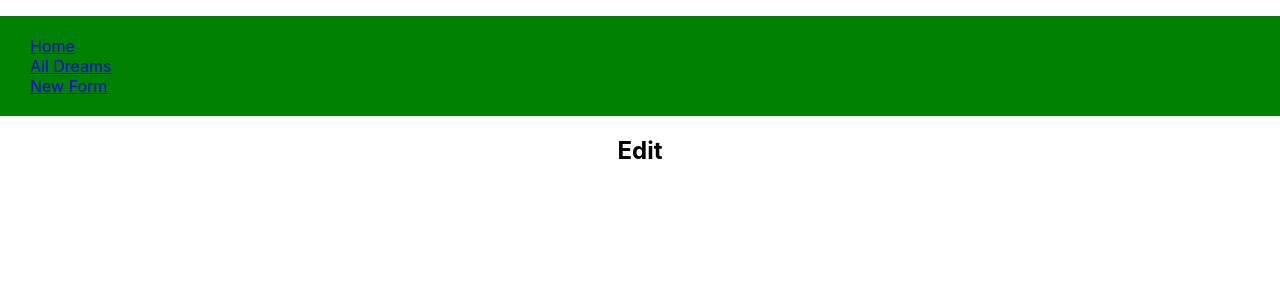
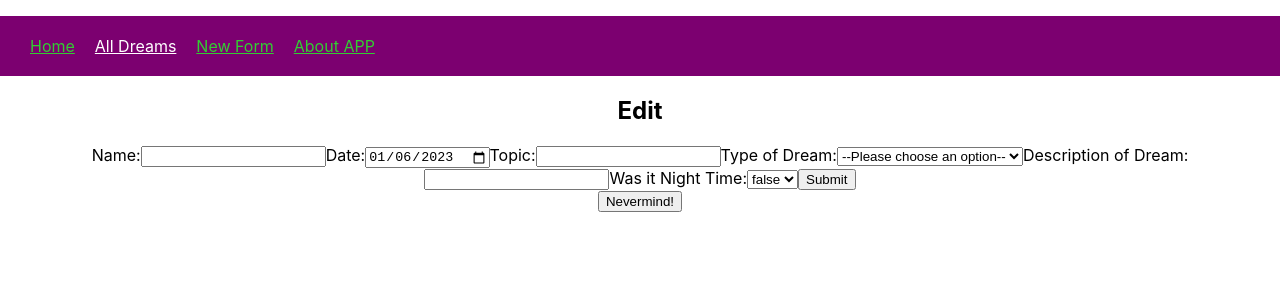
Before and after one commit to SharukhGV/Dream-Log-App-frontend, a React (Create React App) app: page /dreams/1/edit in a window 1280 px wide. Shown: the top 300 px of the page. Built offline with nearby package versions, Linux system fonts and the light colour scheme; no server answers.

Commit message:
completed edit form and new form functionality

```diff
--- a/package.json
+++ b/package.json
@@ -7,6 +7,7 @@
     "@testing-library/react": "^13.4.0",
     "@testing-library/user-event": "^13.5.0",
     "axios": "^1.3.2",
+    "moment": "^2.29.4",
     "react": "^18.2.0",
     "react-bootstrap": "^2.7.1",
     "react-dom": "^18.2.0",
--- a/src/App.css
+++ b/src/App.css
@@ -26,10 +26,12 @@
 
   }
 
+  li {display: inline-block;}
+
 
 .no-bullets {
   list-style-type: none;
-  background-color: green;
+  background-color: rgb(124, 0, 112);
   padding: 20px;
 }
 .links{
--- a/src/App.js
+++ b/src/App.js
@@ -7,6 +7,7 @@ import Index from "./Pages/Index";
 import NewForm from "./Pages/NewForm";
 import Show from "./Pages/Show";
 import "./App.css";
+import About from "./Components/About";
 
 function App() {
 
@@ -20,6 +21,8 @@ function App() {
         <Route path="/dreams/:id" element={<Show />} />
         <Route path="/dreams/:id/edit" element={<Edit />} />
         <Route path="/dreams/new" element={<NewForm />} />
+        <Route path="/about" element={<About />} />
+
         <Route path="*" element={<NotFound />} />
       </Routes>
     </Router>
--- a/src/Components/Dream.js
+++ b/src/Components/Dream.js
@@ -22,12 +22,13 @@ function Dream({ individualdreamID, isGoodQ, name, date, description, topic, nig
 //   }, [API,individualdreamID]);
   return (
 <>
-
+<tbody>
     <tr>
         <td>DREAM# {index+=1}</td>
     <td><Link to={`/dreams/${individualdreamID}`}>{name}</Link></td>
     <td>{topic}</td>
     </tr>
+    </tbody>
 {/* <button onClick={setShow(!show)}>Show Deam Details</button>
 
 {show ? <DreamDetails /> : null} */}
--- a/src/Components/DreamDetails.js
+++ b/src/Components/DreamDetails.js
@@ -1,6 +1,7 @@
 import { useState, useEffect } from "react";
 import { Link, useParams, useNavigate } from "react-router-dom";
 import axios from "axios";
+import moment from "moment";
 
 function DreamDetails({individualdreams,index}){
   const {id} = useParams();
@@ -50,10 +51,10 @@ function DreamDetails({individualdreams,index}){
           <strong>Name:</strong> {dream.name}
         </h3>
         <h3>
-          <strong>Date:</strong> {dream.date}
+          <strong>Date:</strong> {moment(dream.date).format('YYYY-MM-DD')}
         </h3>
         <h3>
-          <strong>Was your Dream Good?:</strong> {dream.good_dream ? <div>true</div> : <div>false</div>}
+          <strong>Was your Dream Good?:</strong> {dream.good_dream}
         </h3>
         <h3>
           <strong>Dream Description:</strong> {dream.dream_description}
--- a/src/Components/DreamEditForm.js
+++ b/src/Components/DreamEditForm.js
@@ -1,13 +1,144 @@
 import { useParams, useNavigate, Link } from "react-router-dom";
 import { useState, useEffect } from "react";
 import axios from "axios";
+import moment from "moment";
 
 const API = process.env.REACT_APP_API_URL;
 
-function DreamEditForm(){
+function DreamEditForm() {
+  let { id } = useParams();
+  // console.log(dream)
+  //dreams is the previous data populated into the form
+
+  const [dream, setdream] = useState({
+    name: "",
+    good_dream: "",
+    dream_description: "",
+    date: "2023-01-06T05:00:00.000Z",
+    topic:"",
+    night: false,
+  });
+
+  console.log(dream)
+
+  const navigate = useNavigate();
+
+
+  useEffect(() => {
+    axios
+      .get(`${API}/dreams/${id}`)
+      .then((response) => {
+        console.log(response.data);
+        setdream(response.data);
+
+      })
+      .catch((e) => console.error(e));
+  }, [id]);
 
 
 
+  const handleTextChange = (event) => {
+
+    if (event.target.id === "night") {
+        setdream({ ...dream, [event.target.id]: event.target.value === "true" });
+      } else {
+        setdream({ ...dream, [event.target.id]: event.target.value });
+      }
+    setdream({ ...dream, [event.target.id]: event.target.value });
+  };
+
+
+  const updatedream = (id, dream) => {
+      console.log(dream)
+
+    axios
+      .put(`${API}/dreams/${id}`, dream)
+      .then((response) => {
+        // setdream(response.data); // set the entire `dream` object
+        navigate(`/dreams/${id}`);
+      })
+      .catch((e) => console.error("catch", e));
+  };
+
+  const handleSubmit = (event) => {
+    event.preventDefault();
+    updatedream(id, dream);
+    console.log(dream)
+
+  };
+
+  return (
+    <div className="edit">
+      <form onSubmit={handleSubmit}>
+        <label htmlFor="name">Name:</label>
+        <input
+          id="name"
+          value={dream.name}
+          type="text"
+          onChange={handleTextChange}
+          required
+        />
+        <label htmlFor="date">Date:</label>
+        <input
+          id="date"
+          type="date"
+          // pattern="http[s]*://.+"
+          value={moment(dream.date).format("YYYY-MM-DD")}
+          // placeholder="http://"
+          onChange={handleTextChange}
+        />
+        <label htmlFor="category">Topic:</label>
+        <input
+          id="topic"
+          type="text"
+          name="topic"
+          value={dream.topic}
+          onChange={handleTextChange}
+        />
+        <label htmlFor="good_dream">Type of Dream:</label>
+
+        <select
+          onChange={handleTextChange}
+          name="good_dream"
+          id="good_dream"
+          value={dream.good_dream}
+          >
+          <option value="">--Please choose an option--</option>
+          <option value="good">good</option>
+          <option value="neutral">neutral</option>
+          <option value="bad">bad</option>
+        </select>
+
+        <label htmlFor="dream_description">Description of Dream:</label>
+
+        <input
+          id="dream_description"
+          type="text"
+          name="dream_description"
+          value={dream.dream_description}
+          onChange={handleTextChange}
+        />
+
+        <label htmlFor="night">Was it Night Time:</label>
+
+        <select
+          onChange={handleTextChange}
+          name="night"
+          id="night"
+          value={dream.night}
+          >
+          <option defaultValue={true}>true</option>
+          <option defaultValue={false}>false</option>
+        </select>
+
+
+        <input type="submit" />
+      </form>
+      <Link to={`/dreams/${id}`}>
+        <button>Nevermind!</button>
+      </Link>
+    </div>
+  );
 }
 
 export default DreamEditForm;
--- a/src/Components/DreamNewForm.js
+++ b/src/Components/DreamNewForm.js
@@ -1,10 +1,140 @@
 import { useNavigate, Link } from "react-router-dom";
 import { useState } from "react";
 import axios from "axios";
+import moment from "moment";
 
-function DreamNewForm(){
+const API = process.env.REACT_APP_API_URL;
+
+function DreamNewForm() {
+//   let { id } = useParams();
+  // console.log(dream)
+  //dreams is the previous data populated into the form
+  const navigate = useNavigate();
+
+  const addDream = (newDream) => {
+
+  axios
+    .post(`${API}/dreams`, newDream)
+    .then((response) => {
+      // setdream(response.data); // set the entire `dream` object
+      navigate(`/dreams`);
+    })
+    .catch((e) => console.error("catch", e));
+};
+
+  const [dream, setdream] = useState({
+    name: "",
+    good_dream: "",
+    dream_description: "",
+    date: "1995-01-12",
+    topic:"",
+    night: true,
+  });
+
+  console.log(dream)
 
 
+
+
+
+
+  const handleTextChange = (event) => {
+
+    // if (event.target.id === "night") {
+    //     setdream({ ...dream, [event.target.id]: event.target.value === "true" });
+    //   } else {
+    //     setdream({ ...dream, [event.target.id]: event.target.value });
+    //   }
+    setdream({ ...dream, [event.target.id]: event.target.value });
+  };
+
+
+
+
+  const handleSubmit = (event) => {
+    event.preventDefault();
+    addDream(dream);
+
+  };
+
+  return (
+    <div className="edit">
+      <form onSubmit={handleSubmit}>
+        <label htmlFor="name">Name:</label>
+        <input
+          id="name"
+          value={dream.name}
+          type="text"
+          onChange={handleTextChange}
+          placeholder="Name your Dream..."
+
+          required
+        />
+        <label htmlFor="date">Date:</label>
+        <input
+          id="date"
+          type="date"
+          // pattern="http[s]*://.+"
+          value={moment(dream.date).format("YYYY-MM-DD")}
+          // placeholder="http://"
+          onChange={handleTextChange}
+        />
+        <label htmlFor="category">Topic:</label>
+        <input
+          id="topic"
+          type="text"
+          name="topic"
+          value={dream.topic}
+          placeholder="What is the topic or Category of your Dream..."
+
+          onChange={handleTextChange}
+        />
+        <label htmlFor="good_dream">Type of Dream:</label>
+
+        <select
+          onChange={handleTextChange}
+          name="good_dream"
+          id="good_dream"
+          value={dream.good_dream}
+          >
+          <option value="">--Please choose an option--</option>
+          <option value="good">good</option>
+          <option value="neutral">neutral</option>
+          <option value="bad">bad</option>
+        </select>
+
+        <label htmlFor="dream_description">Description of Dream:</label>
+
+        <input
+          id="dream_description"
+          type="text"
+          name="dream_description"
+          value={dream.dream_description}
+          placeholder="What is your Dream about..."
+
+          onChange={handleTextChange}
+        />
+
+        <label htmlFor="night">Was it Night Time:</label>
+
+        <select
+          onChange={handleTextChange}
+          name="night"
+          id="night"
+          value={dream.night}
+          >
+          <option defaultValue={true}>true</option>
+          <option defaultValue={false}>false</option>
+        </select>
+
+
+        <input type="submit" />
+      </form>
+      <Link to={`/dreams`}>
+        <button>Go Back to All Dreams!</button>
+      </Link>
+    </div>
+  );
 }
 
-export default DreamNewForm
+export default DreamNewForm;
--- a/src/Components/Dreams.js
+++ b/src/Components/Dreams.js
@@ -16,11 +16,12 @@ function Dreams(){
     console.log(dreams)
       return (
         <table>
+          <thead>
     <tr>
     <th>Dream Number</th>
     <th>Dream Name</th>
     <th>Topic</th>
-  </tr>
+  </tr></thead>
               {dreams.map((individualdreams, index) => {
 
                 return (
--- a/src/Components/Nav.js
+++ b/src/Components/Nav.js
@@ -2,6 +2,15 @@ import { NavLink } from "react-router-dom";
 
 
 function Nav() {
+
+  let activeStyle = {
+    textDecoration: "underline",
+    color: "white",
+  };
+
+  let nonactiveStyle = {
+    color: "limegreen",
+  };
 
     return (
         <nav>
@@ -11,7 +20,9 @@ function Nav() {
               className="links"
               to="/"
               exact="true"
-              activestyle={{ color: "white" }}
+              style={({ isActive }) =>
+              isActive ? activeStyle : nonactiveStyle
+            }
             >
               Home
             </NavLink></li>
@@ -19,7 +30,8 @@ function Nav() {
               className="links"
               to="/dreams"
               exact="true"
-              activestyle={{ color: "white" }}
+              style={({ isActive }) =>
+              isActive ? activeStyle : nonactiveStyle}
             >
               All Dreams
             </NavLink></li>
@@ -27,9 +39,21 @@ function Nav() {
               className="links"
               to="/dreams/new"
               exact="true"
-              activestyle={{ color: "white" }}
+              style={({ isActive }) =>
+              isActive ? activeStyle : nonactiveStyle}
             >
               New Form
+            </NavLink></li>
+
+
+            <li> <NavLink
+              className="links"
+              to="/about"
+              exact="true"
+              style={({ isActive }) =>
+              isActive ? activeStyle : nonactiveStyle}
+            >
+              About APP
             </NavLink></li>
 
           </ul>
--- a/src/Pages/Home.js
+++ b/src/Pages/Home.js
@@ -1,5 +1,7 @@
 
 function Home(){
+
+
 
     const pixstyle= {
         fontSize:"12px"
```
Also changed, not shown: src/Components/About.js (added, +35 -0 lines), 1 other file (tests, documents, lock files or other folders).
